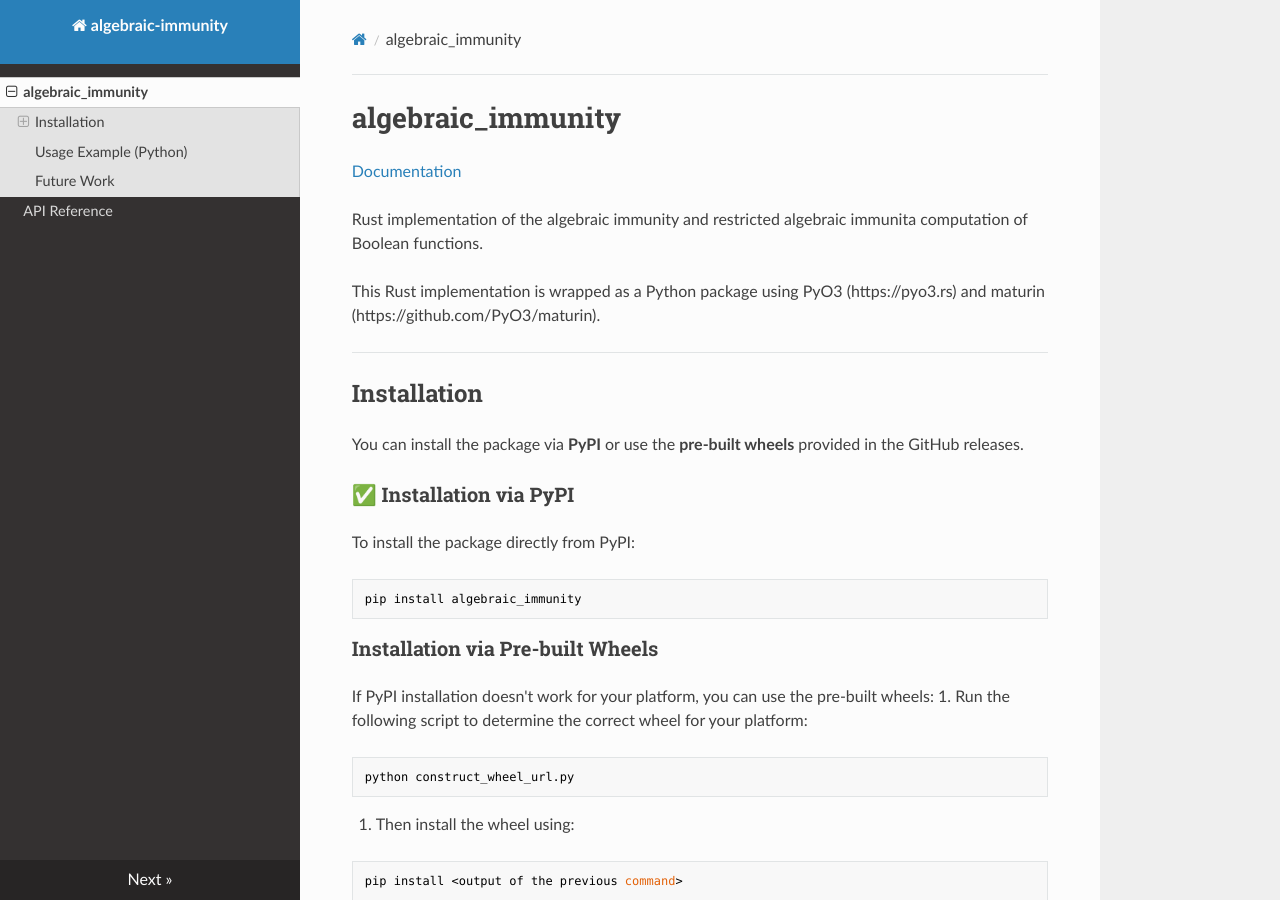
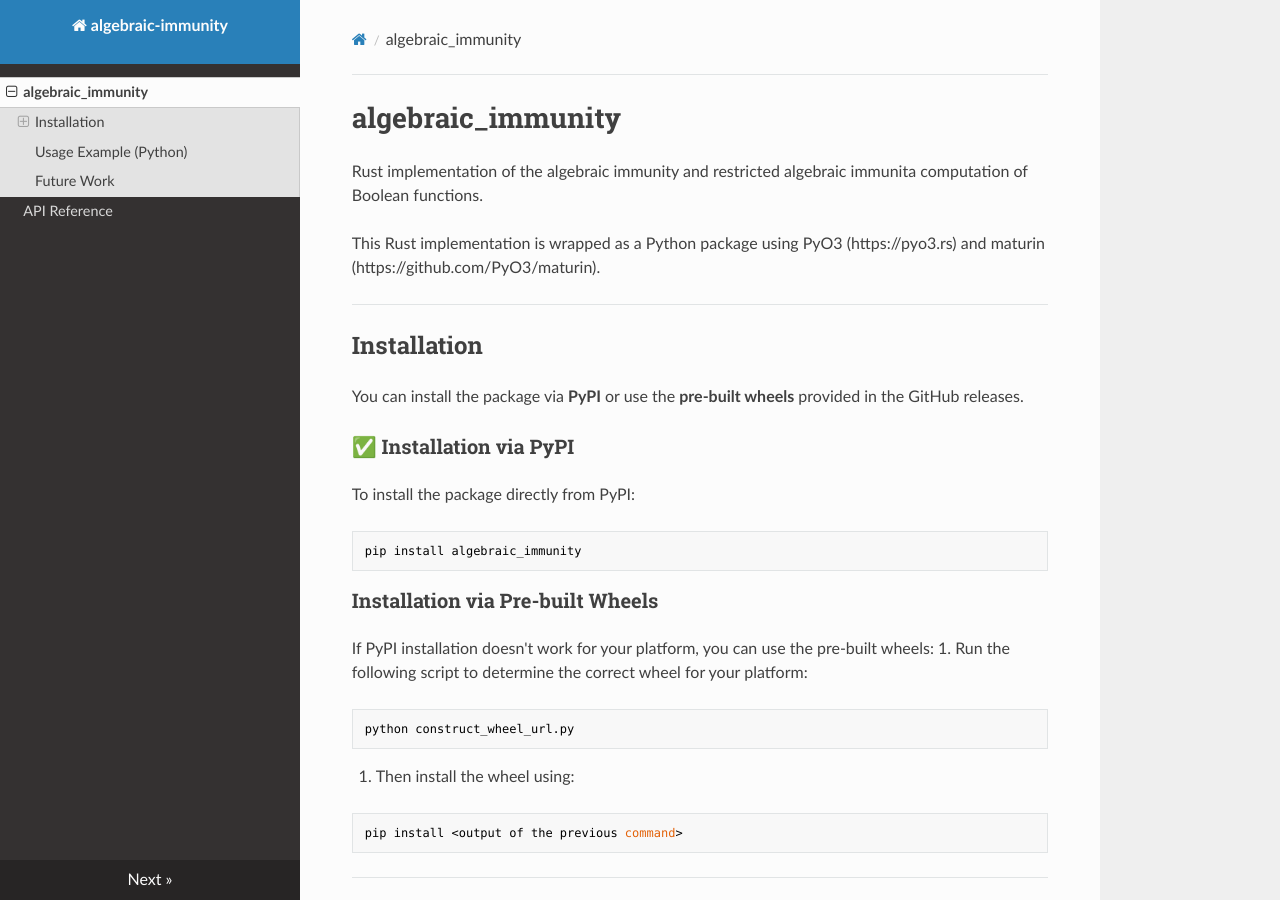
Before and after one commit to LucaBonamino/algebraic_immunity, an MkDocs documentation site: the page built from docs/docs/index.md, in a window 1280 px wide and 900 px high. Built offline with MkDocs 1.6.1, drawn with Linux system fonts in a browser that asks for light colours; nearby versions of some CDN libraries.

Commit message:
remove link from index page

```diff
--- a/docs/docs/index.md
+++ b/docs/docs/index.md
@@ -1,5 +1,4 @@
 # algebraic_immunity
-[Documentation](https://lucabonamino.github.io/algebraic_immunity/)
 
 Rust implementation of the algebraic immunity and restricted algebraic immunita computation of Boolean functions.
 
```
Also changed, not shown: README.md.
